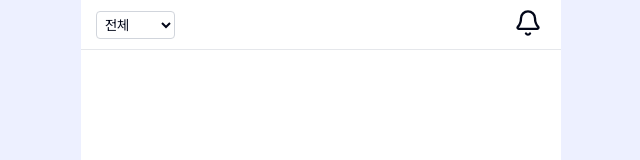
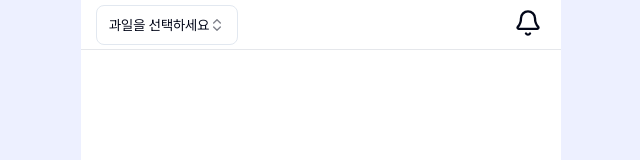
Before and after one commit to Kernel360/KFE3-e2e-WONDERFUL, a Next.js app in the folder apps/web/: page / in a window 1280 px wide. Shown: the top 160 px of the page, without its empty margins (319-959 px from the left). Built offline with nearby package versions, Linux system fonts and the light colour scheme.

Commit message:
feat:selectbox	컨포넌트(#45)

```diff
--- a/apps/web/package.json
+++ b/apps/web/package.json
@@ -12,6 +12,7 @@
   },
   "dependencies": {
     "@radix-ui/react-navigation-menu": "^1.2.13",
+    "@radix-ui/react-select": "^2.2.5",
     "@repo/db": "workspace:^0.0.0",
     "@repo/ui": "workspace:*",
     "@tanstack/react-query": "^5.80.7",
--- /dev/null
+++ b/apps/web/src/components/common/SelectBox.tsx
@@ -0,0 +1,48 @@
+import * as React from 'react';
+
+import {
+  Select,
+  SelectContent,
+  SelectGroup,
+  SelectItem,
+  SelectTrigger,
+  SelectValue,
+} from '@/components/ui/select';
+
+interface SelectOption {
+  value: string;
+  label: string;
+}
+
+interface SelectBoxProps {
+  options: SelectOption[];
+  placeholder?: string;
+  className?: string;
+  value?: string;
+  onValueChange?: (value: string) => void;
+}
+
+export const SelectBox = ({
+  options,
+  placeholder = 'Select an option',
+  className = 'w-[180px]',
+  value,
+  onValueChange,
+}: SelectBoxProps) => {
+  return (
+    <Select value={value} onValueChange={onValueChange}>
+      <SelectTrigger className={className}>
+        <SelectValue placeholder={placeholder} />
+      </SelectTrigger>
+      <SelectContent>
+        <SelectGroup>
+          {options.map((option) => (
+            <SelectItem key={option.value} value={option.value}>
+              {option.label}
+            </SelectItem>
+          ))}
+        </SelectGroup>
+      </SelectContent>
+    </Select>
+  );
+};
--- a/apps/web/src/components/layout/MainLayout.tsx
+++ b/apps/web/src/components/layout/MainLayout.tsx
@@ -1,24 +1,38 @@
 'use client';
+
+import { useState } from 'react';
 
 import { Bell } from 'lucide-react';
 
+import { SelectBox } from '@/components/common/SelectBox';
+
 import Header from './Header';
 import Navigation from './Navigation';
+
 interface MainLayoutProps {
   children: React.ReactNode;
 }
 const MainLayout = ({ children }: MainLayoutProps) => {
+  const [selectedFruit, setSelectedFruit] = useState('');
+  const fruitOptions = [
+    { value: 'apple', label: 'Apple' },
+    { value: 'banana', label: 'Banana' },
+    { value: 'blueberry', label: 'Blueberry' },
+    { value: 'grapes', label: 'Grapes' },
+    { value: 'pineapple', label: 'Pineapple' },
+  ];
   return (
     <div className="mx-auto flex h-screen min-w-[320px] max-w-[480px] flex-col">
       {/* 상품 목록 - 카테고리 선택 + 제목 + 필터 */}
       <Header
         leftContent={
-          <select className="rounded border border-gray-300 bg-white p-1 text-sm">
-            <option value="all">전체</option>
-            <option value="electronics">전자제품</option>
-            <option value="clothing">의류</option>
-            <option value="books">도서</option>
-          </select>
+          <SelectBox
+            options={fruitOptions}
+            placeholder="과일을 선택하세요"
+            value={selectedFruit}
+            onValueChange={setSelectedFruit}
+            className="w-[200px]"
+          />
         }
         rightIcon={Bell}
         className="bg-white"
--- /dev/null
+++ b/apps/web/src/components/ui/select.tsx
@@ -0,0 +1,148 @@
+'use client';
+
+import * as React from 'react';
+
+import * as SelectPrimitive from '@radix-ui/react-select';
+import { ChevronsUpDown, ChevronUp, ChevronDown } from 'lucide-react';
+
+import { cn } from '@/lib/utils';
+
+const Select = SelectPrimitive.Root;
+
+const SelectGroup = SelectPrimitive.Group;
+
+const SelectValue = SelectPrimitive.Value;
+
+const SelectTrigger = React.forwardRef<
+  React.ElementRef<typeof SelectPrimitive.Trigger>,
+  React.ComponentPropsWithoutRef<typeof SelectPrimitive.Trigger>
+>(({ className, children, ...props }, ref) => (
+  <SelectPrimitive.Trigger
+    ref={ref}
+    className={cn(
+      'border-input bg-background ring-offset-background placeholder:text-muted-foreground focus:ring-ring flex h-10 w-full items-center justify-between rounded-md border px-3 py-2 text-sm focus:outline-none focus:ring-2 focus:ring-offset-2 disabled:cursor-not-allowed disabled:opacity-50 [&>span]:line-clamp-1',
+      className
+    )}
+    {...props}
+  >
+    {children}
+    <SelectPrimitive.Icon asChild>
+      <ChevronsUpDown className="h-4 w-4 opacity-50" />
+    </SelectPrimitive.Icon>
+  </SelectPrimitive.Trigger>
+));
+SelectTrigger.displayName = SelectPrimitive.Trigger.displayName;
+
+const SelectScrollUpButton = React.forwardRef<
+  React.ElementRef<typeof SelectPrimitive.ScrollUpButton>,
+  React.ComponentPropsWithoutRef<typeof SelectPrimitive.ScrollUpButton>
+>(({ className, ...props }, ref) => (
+  <SelectPrimitive.ScrollUpButton
+    ref={ref}
+    className={cn('flex cursor-default items-center justify-center py-1', className)}
+    {...props}
+  >
+    <ChevronUp className="h-4 w-4" />
+  </SelectPrimitive.ScrollUpButton>
+));
+SelectScrollUpButton.displayName = SelectPrimitive.ScrollUpButton.displayName;
+
+const SelectScrollDownButton = React.forwardRef<
+  React.ElementRef<typeof SelectPrimitive.ScrollDownButton>,
+  React.ComponentPropsWithoutRef<typeof SelectPrimitive.ScrollDownButton>
+>(({ className, ...props }, ref) => (
+  <SelectPrimitive.ScrollDownButton
+    ref={ref}
+    className={cn('flex cursor-default items-center justify-center py-1', className)}
+    {...props}
+  >
+    <ChevronDown className="h-4 w-4" />
+  </SelectPrimitive.ScrollDownButton>
+));
+SelectScrollDownButton.displayName = SelectPrimitive.ScrollDownButton.displayName;
+
+const SelectContent = React.forwardRef<
+  React.ElementRef<typeof SelectPrimitive.Content>,
+  React.ComponentPropsWithoutRef<typeof SelectPrimitive.Content>
+>(({ className, children, position = 'popper', ...props }, ref) => (
+  <SelectPrimitive.Portal>
+    <SelectPrimitive.Content
+      ref={ref}
+      className={cn(
+        'bg-popover text-popover-foreground data-[state=open]:animate-in data-[state=closed]:animate-out data-[state=closed]:fade-out-0 data-[state=open]:fade-in-0 data-[state=closed]:zoom-out-95 data-[state=open]:zoom-in-95 data-[side=bottom]:slide-in-from-top-2 data-[side=left]:slide-in-from-right-2 data-[side=right]:slide-in-from-left-2 data-[side=top]:slide-in-from-bottom-2 relative z-50 max-h-96 min-w-[8rem] overflow-hidden rounded-md border shadow-md',
+        position === 'popper' &&
+          'data-[side=bottom]:translate-y-1 data-[side=left]:-translate-x-1 data-[side=right]:translate-x-1 data-[side=top]:-translate-y-1',
+        className
+      )}
+      position={position}
+      {...props}
+    >
+      <SelectScrollUpButton />
+      <SelectPrimitive.Viewport
+        className={cn(
+          'p-1',
+          position === 'popper' &&
+            'h-[var(--radix-select-trigger-height)] w-full min-w-[var(--radix-select-trigger-width)]'
+        )}
+      >
+        {children}
+      </SelectPrimitive.Viewport>
+      <SelectScrollDownButton />
+    </SelectPrimitive.Content>
+  </SelectPrimitive.Portal>
+));
+SelectContent.displayName = SelectPrimitive.Content.displayName;
+
+const SelectLabel = React.forwardRef<
+  React.ElementRef<typeof SelectPrimitive.Label>,
+  React.ComponentPropsWithoutRef<typeof SelectPrimitive.Label>
+>(({ className, ...props }, ref) => (
+  <SelectPrimitive.Label
+    ref={ref}
+    className={cn('py-1.5 pl-8 pr-2 text-sm font-semibold', className)}
+    {...props}
+  />
+));
+SelectLabel.displayName = SelectPrimitive.Label.displayName;
+
+const SelectItem = React.forwardRef<
+  React.ElementRef<typeof SelectPrimitive.Item>,
+  React.ComponentPropsWithoutRef<typeof SelectPrimitive.Item>
+>(({ className, children, ...props }, ref) => (
+  <SelectPrimitive.Item
+    ref={ref}
+    className={cn(
+      'focus:bg-accent focus:text-accent-foreground relative flex w-full cursor-default select-none items-center rounded-sm px-2 py-1.5 text-sm outline-none data-[disabled]:pointer-events-none data-[disabled]:opacity-50',
+      className
+    )}
+    {...props}
+  >
+    <SelectPrimitive.ItemText>{children}</SelectPrimitive.ItemText>
+  </SelectPrimitive.Item>
+));
+SelectItem.displayName = SelectPrimitive.Item.displayName;
+
+const SelectSeparator = React.forwardRef<
+  React.ElementRef<typeof SelectPrimitive.Separator>,
+  React.ComponentPropsWithoutRef<typeof SelectPrimitive.Separator>
+>(({ className, ...props }, ref) => (
+  <SelectPrimitive.Separator
+    ref={ref}
+    className={cn('bg-muted -mx-1 my-1 h-px', className)}
+    {...props}
+  />
+));
+SelectSeparator.displayName = SelectPrimitive.Separator.displayName;
+
+export {
+  Select,
+  SelectGroup,
+  SelectValue,
+  SelectTrigger,
+  SelectContent,
+  SelectLabel,
+  SelectItem,
+  SelectSeparator,
+  SelectScrollUpButton,
+  SelectScrollDownButton,
+};
```
Also changed, not shown: 1 other file (tests, documents, lock files or other folders).
